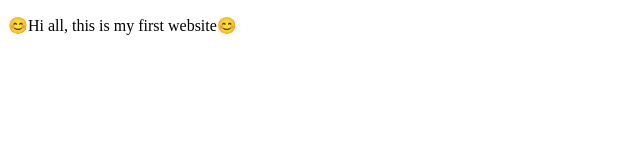
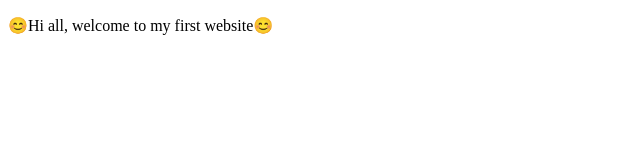
Before and after one commit to MonikaChandrasekaran/First-Website, a plain HTML site: page index.html in a window 1280 px wide. Shown: the whole page, without its empty margins (0-640 px from the left). Drawn offline with Linux system fonts and the light colour scheme.

Commit message:
title and p tag changed

```diff
--- a/index.html
+++ b/index.html
@@ -3,9 +3,9 @@
 <head>
     <meta charset="UTF-8">
     <meta name="viewport" content="width=device-width, initial-scale=1.0">
-    <title>First Website😁</title>
+    <title>First Website</title>
 </head>
 <body>
-    <p>😊Hi all, this is my first website😊</p>
+    <p>😊Hi all, welcome to my first website😊</p>
 </body>
 </html>
```
